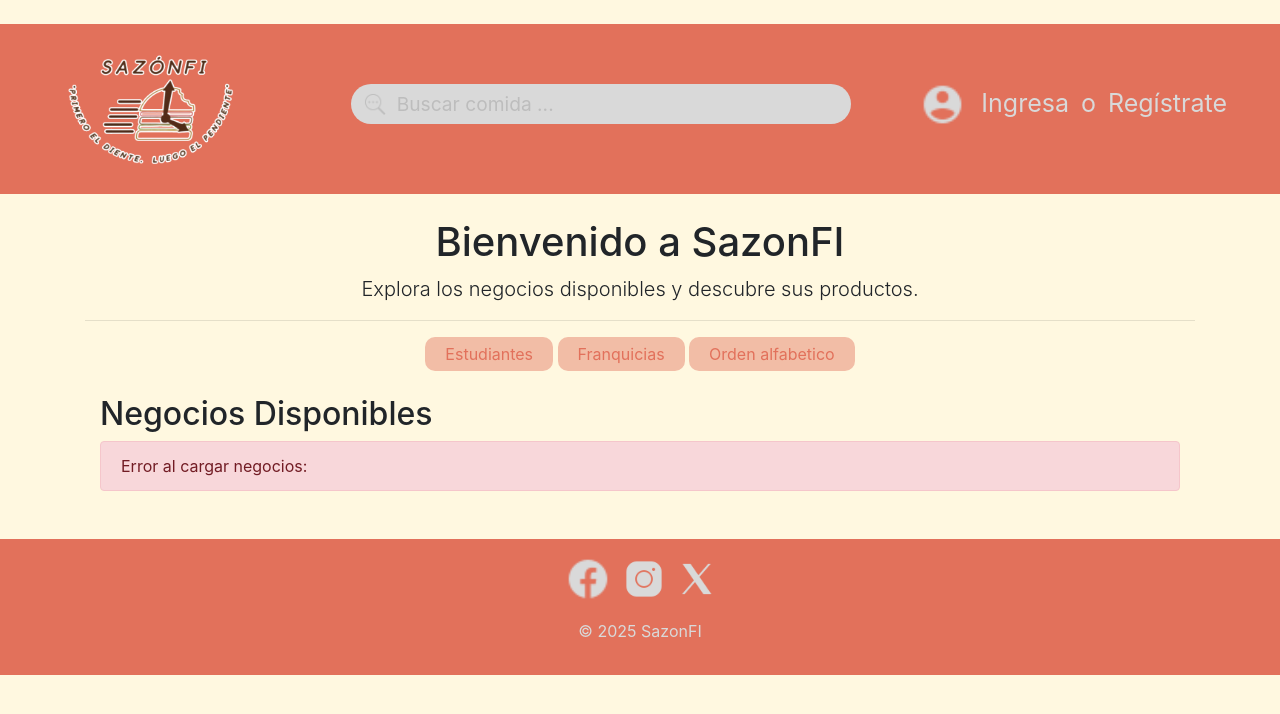
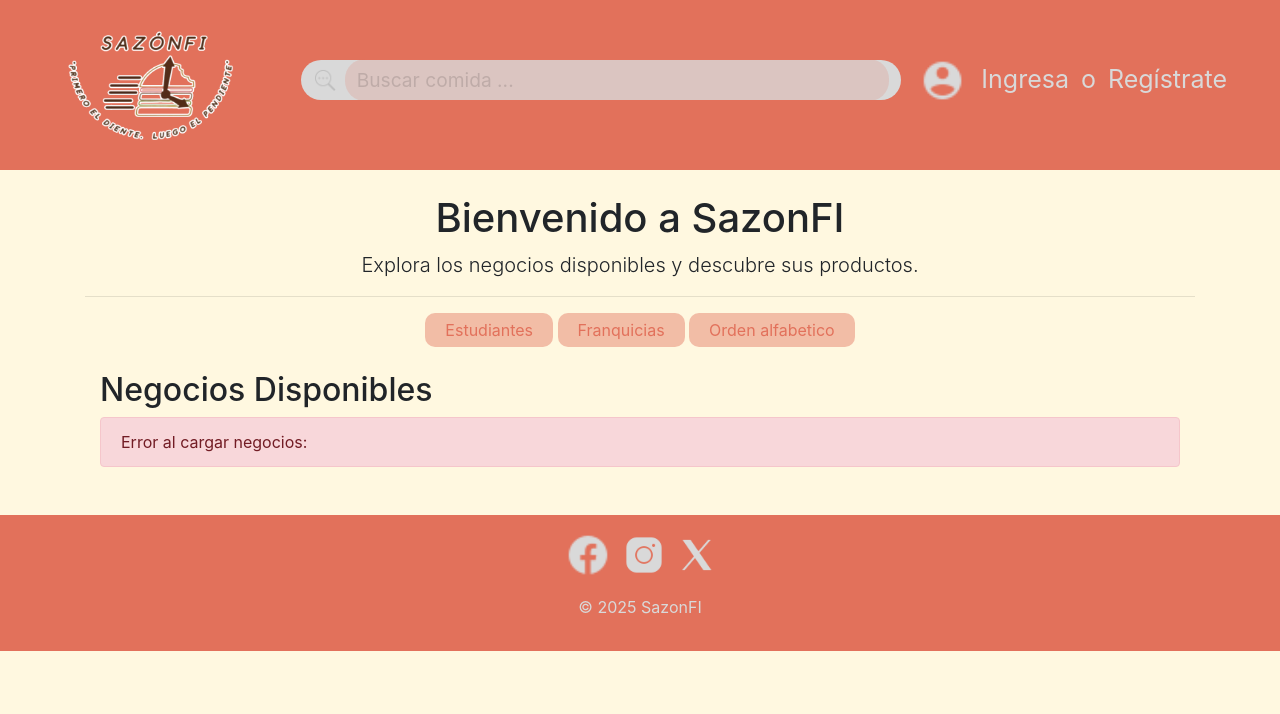
Before and after one commit to davidGzlz123/ProyectoSazonFI, a Django app: page / in a window 1280 px wide. Shown: the top 714 px of the page. Run offline with Django 5.2, Linux system fonts and the light colour scheme; tables that the repository leaves empty hold one stand-in row (values such as "Sample post"); some libraries are stand-ins or nearby versions.

Commit message:
Update base.html con barra de busqueda

```diff
--- a/SazonFI/templates/base.html
+++ b/SazonFI/templates/base.html
@@ -1,71 +1,73 @@
 <!DOCTYPE html>
 <html lang="es">
 <head>
-    <meta charset="UTF-8">
-    <meta name="viewport" content="width=device-width, initial-scale=1.0">
+    <meta charset="UTF-8" />
+    <meta name="viewport" content="width=device-width, initial-scale=1" />
     <title>SazonFI</title>
-    <link rel="stylesheet" href="https://stackpath.bootstrapcdn.com/bootstrap/4.5.2/css/bootstrap.min.css">
+    <link rel="stylesheet" href="https://stackpath.bootstrapcdn.com/bootstrap/4.5.2/css/bootstrap.min.css" />
     {% load static %}
-    <link rel="stylesheet" href="https://cdn.jsdelivr.net/npm/bootstrap@4.6.2/dist/css/bootstrap.min.css"/>
-
-    <link rel="stylesheet" href="{% static 'css/style.css' %}">
+    <link rel="stylesheet" href="https://cdn.jsdelivr.net/npm/bootstrap@4.6.2/dist/css/bootstrap.min.css" />
+    <link rel="stylesheet" href="{% static 'css/style.css' %}" />
 </head>
 <body>
     <nav class="navbar navbar-expand-lg navbar-light navbar-custom">
         <div class="container-fluid">
             <a class="navbar-brand" href="{% url 'index' %}">
-                <img src="{{ MEDIA_URL }}principal/logo.png" alt="Logo-SazonFI" width="220" height="150" class="d-inline-block align-top">
+                <img src="{{ MEDIA_URL }}principal/logo.png" alt="Logo-SazonFI" width="220" height="150" class="d-inline-block align-top" />
             </a>
-            <!-- <a class="navbar-brand" href="{% url 'index' %}">SazonFI</a> -->
             <button class="navbar-toggler" type="button" data-toggle="collapse" data-target="#navbarNav"
                     aria-controls="navbarNav" aria-expanded="false" aria-label="Toggle navigation">
                 <span class="navbar-toggler-icon"></span>
             </button>
             <div class="collapse navbar-collapse" id="navbarNav">
                 <ul class="navbar-nav w-100 align-items-center">
-                    <!-- Barra de búsqueda -->
-                    <li class="nav-item mx-auto" id="search-bar">
-                        <form action="/buscar" method="get" class="search-bar">
-                                <!-- Icono de lupa -->
-                                <img src="{{ MEDIA_URL }}principal/search.png" alt="search-icon" class="search-icon">
-                            <input type="search" name="q" class="search-input" placeholder="Buscar comida ..." aria-label="Buscar comida">
+                    <!-- Barra de búsqueda Vue -->
+                    <li class="nav-item d-flex justify-content-center w-100" id="search-bar">
+                    <form @submit.prevent="buscarNegocios" class="search-bar d-flex align-items-center" style="max-width: 600px; width: 100%;">
+                        <img src="{{ MEDIA_URL }}principal/search.png" alt="search-icon" class="search-icon mr-2" style="width:24px; height:24px;" />
+                        <input
+                        v-model="searchQuery"
+                        type="search"
+                        class="search-input form-control"
+                        placeholder="Buscar comida ..."
+                        aria-label="Buscar comida"
+                        autocomplete="off"
+                        />
                     </form>
                     </li>
+
                     <!-- Login/Registro -->
                     <li class="nav-item" id="login-link">
                       <div class="d-flex align-items-center">
-                        <!-- icono -->
-                        <img src="{{ MEDIA_URL }}principal/login.png" alt="Login-Icon" width="45" height="45" class="mr-2">
+                        <img src="{{ MEDIA_URL }}principal/login.png" alt="Login-Icon" width="45" height="45" class="mr-2" />
                         <a href="{% url 'login' %}" class="nav-link login-btn {% if request.resolver_match.url_name == 'registro' %}active{% endif %}" style="color: #D9D9D9; font-size: 25px;">Ingresa</a>
-
                         <span class="mx-1" style="color: #D9D9D9; font-size: 25px;">o</span>
-
                         <a href="{% url 'registro' %}" class="nav-link login-btn {% if request.resolver_match.url_name == 'registro' %}active{% endif %}" style="color: #D9D9D9; font-size: 25px;">Regístrate</a>
                       </div>
-                    {# ENLACE AL CARRITO - CORREGIDO #}
+                    </li>
+
+                    <!-- Carrito y otros enlaces (visibles tras login) -->
                     <li class="nav-item" id="carrito-link" style="display: none;">
                       <a class="nav-link" href="{% url 'carritos:ver_carrito' %}">
-                            <img src="{{ MEDIA_URL }}principal/carrito.png" alt="Carrito-link" width="50" height="50">
+                        <img src="{{ MEDIA_URL }}principal/carrito.png" alt="Carrito-link" width="50" height="50" />
                       </a>
                     </li>
 
                     <li class="nav-item" id="mis-pedidos-link" style="display: none;">
                       <a class="nav-link" href="{% url 'carritos:mis_pedidos_pagina' %}">
-                            <img src="{{ MEDIA_URL }}principal/pedidos.png" alt="Login-Icon" width="40" height="40">
+                        <img src="{{ MEDIA_URL }}principal/pedidos.png" alt="Login-Icon" width="40" height="40" />
                       </a>
                     </li>
 
-                    {# Enlace para Usuario Negocio #}
                     <li class="nav-item" id="panel-negocio-link" style="display: none;">
                       <a class="nav-link" href="{% url 'pagina_negocio' %}">
-                            <img src="{{ MEDIA_URL }}principal/panel.png" alt="Login-Icon" width="40" height="40">
-
+                        <img src="{{ MEDIA_URL }}principal/panel.png" alt="Login-Icon" width="40" height="40" />
                       </a>
                     </li>
 
                     <li class="nav-item" id="logout-link" style="display: none;">
                       <a class="nav-link" href="#" onclick="logout(event)" style="color: #D9D9D9; font-size: 25px;">
-                            <img src="{{ MEDIA_URL }}principal/login.png" alt="Login-Icon" width="40" height="40">
+                        <img src="{{ MEDIA_URL }}principal/login.png" alt="Login-Icon" width="40" height="40" />
                         Cerrar Sesion
                       </a>
                     </li>
@@ -83,17 +85,17 @@
         <ul class="list-inline">
             <li class="list-inline-item">
                 <a href="#">
-                    <img src="{{ MEDIA_URL }}principal/facebook.png" alt="Facebook" width="48" height="48">
+                    <img src="{{ MEDIA_URL }}principal/facebook.png" alt="Facebook" width="48" height="48" />
                 </a>
             </li>
             <li class="list-inline-item">
                 <a href="#">
-                    <img src="{{ MEDIA_URL }}principal/instagram.png" alt="Instagram" width="40" height="40">
+                    <img src="{{ MEDIA_URL }}principal/instagram.png" alt="Instagram" width="40" height="40" />
                 </a>
             </li>
             <li class="list-inline-item">
                 <a href="#">
-                    <img src="{{ MEDIA_URL }}principal/x.png" alt="Twitter/X" width="40" height="40">
+                    <img src="{{ MEDIA_URL }}principal/x.png" alt="Twitter/X" width="40" height="40" />
                 </a>
             </li>
         </ul>
@@ -102,11 +104,11 @@
 
     <script>
       function logout(event) {
-            event.preventDefault(); // Prevenir la accion por defecto del enlace '#'
+          event.preventDefault();
           localStorage.removeItem('token');
           localStorage.removeItem('rol');
-            localStorage.removeItem('username'); // Limpiar tambien el username si lo guardas
-            localStorage.removeItem('userId');   // Limpiar tambien el userId si lo guardas
+          localStorage.removeItem('username');
+          localStorage.removeItem('userId');
           checkAuthentication();
           window.location.href = "{% url 'index' %}";
       }
@@ -114,60 +116,74 @@
       function checkAuthentication() {
           const token = localStorage.getItem('token');
           const rol = localStorage.getItem('rol');
-            console.log("checkAuthentication - Token:", token, "Rol:", rol); // DEBUG
 
           const loginLink = document.getElementById('login-link');
-            const registroLink = document.getElementById('registro-link');
-            const logoutLink = document.getElementById('logout-link');
           const carritoLink = document.getElementById('carrito-link');
           const misPedidosLink = document.getElementById('mis-pedidos-link');
           const panelNegocioLink = document.getElementById('panel-negocio-link');
+          const logoutLink = document.getElementById('logout-link');
 
-            // Ocultar todos los enlaces condicionales primero
           if (carritoLink) carritoLink.style.display = 'none';
           if (misPedidosLink) misPedidosLink.style.display = 'none';
           if (panelNegocioLink) panelNegocioLink.style.display = 'none';
 
-            if (token) { // Usuario logueado
-                console.log("Usuario logueado detectado."); // DEBUG
-                if(loginLink) loginLink.style.display = 'none';
-                if(registroLink) registroLink.style.display = 'none';
-                if(logoutLink) logoutLink.style.display = 'block';
+          if (token) {
+              if (loginLink) loginLink.style.display = 'none';
+              if (logoutLink) logoutLink.style.display = 'block';
 
               if (rol === 'cliente') {
-                    console.log("Rol cliente detectado, mostrando enlaces de cliente."); // DEBUG
                   if (carritoLink) carritoLink.style.display = 'block';
                   if (misPedidosLink) misPedidosLink.style.display = 'block';
               } else if (rol === 'negocio') {
-                    console.log("Rol negocio detectado, mostrando panel de negocio."); // DEBUG
                   if (panelNegocioLink) panelNegocioLink.style.display = 'block';
+              }
           } else {
-                     console.log("Rol no es ni cliente ni negocio, o no definido:", rol); // DEBUG
-                }
-
-            } else { // No hay token (no logueado)
-                console.log("Usuario no logueado detectado."); // DEBUG
-                if(loginLink) loginLink.style.display = 'block';
-                if(registroLink) registroLink.style.display = 'block';
-                if(logoutLink) logoutLink.style.display = 'none';
-                // Los demas ya estan ocultos por defecto o por el reseteo al inicio de la funcion
+              if (loginLink) loginLink.style.display = 'block';
+              if (logoutLink) logoutLink.style.display = 'none';
           }
       }
 
-        // Asegurarse de que el DOM este completamente cargado antes de ejecutar checkAuthentication
       document.addEventListener('DOMContentLoaded', function() {
           checkAuthentication();
       });
     </script>
-    <!-- jQuery -->
-    <script src="https://code.jquery.com/jquery-3.5.1.slim.min.js"></script>
-    <!-- Popper.js -->
-    <script src="https://cdn.jsdelivr.net/npm/popper.js@1.16.1/dist/umd/popper.min.js"></script>
-    <!-- Bootstrap JS -->
-    <script src="https://cdn.jsdelivr.net/npm/bootstrap@4.6.2/dist/js/bootstrap.min.js"></script>
 
-    {% block scripts %}
-    {# Vue.js y otros scripts especificos de pagina se cargaran aqui #}
-    {% endblock %}
+    <script src="https://cdn.jsdelivr.net/npm/vue@2.6.14/dist/vue.js"></script>
+
+    <script>
+      new Vue({
+        el: '#search-bar',
+        data: {
+          searchQuery: '',
+        },
+        mounted() {
+          const params = new URLSearchParams(window.location.search);
+          this.searchQuery = params.get('q') || '';
+        },
+        methods: {
+          buscarNegocios() {
+            const term = this.searchQuery.trim();
+            if (!term) {
+              window.history.pushState({}, '', window.location.pathname);
+              window.location.href = window.location.pathname;
+              return;
+            }
+            const newUrl = `${window.location.pathname}?q=${encodeURIComponent(term)}`;
+            window.history.pushState({}, '', newUrl);
+            window.dispatchEvent(new CustomEvent('busqueda-cambiada', { detail: term }));
+          },
+        },
+      });
+
+        window.addEventListener('busqueda-cambiada', e => {
+        const term = e.detail;
+        // Redirigir a la lista principal filtrada
+        window.location.href = `/?q=${encodeURIComponent(term)}`;
+        });
+
+    </script>
+
+
+    {% block scripts %}{% endblock %}
 </body>
 </html>
```
Lines whose indentation alone changed are shown as unchanged.
